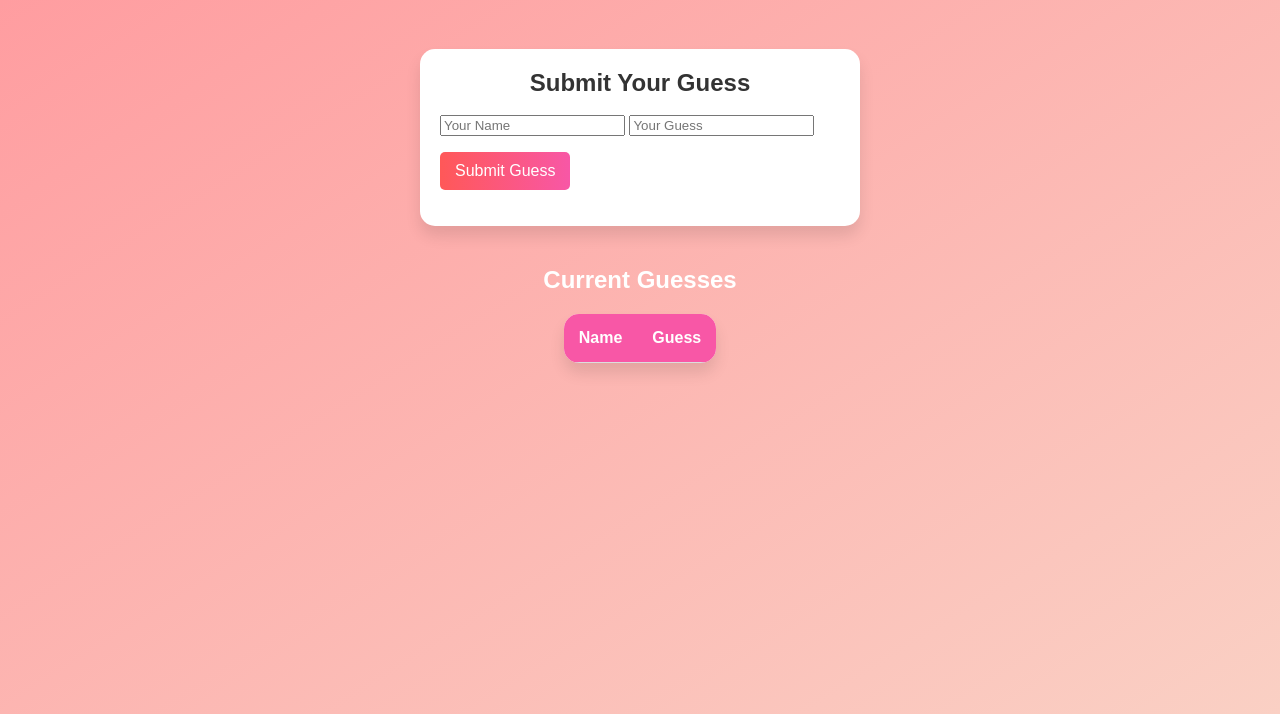
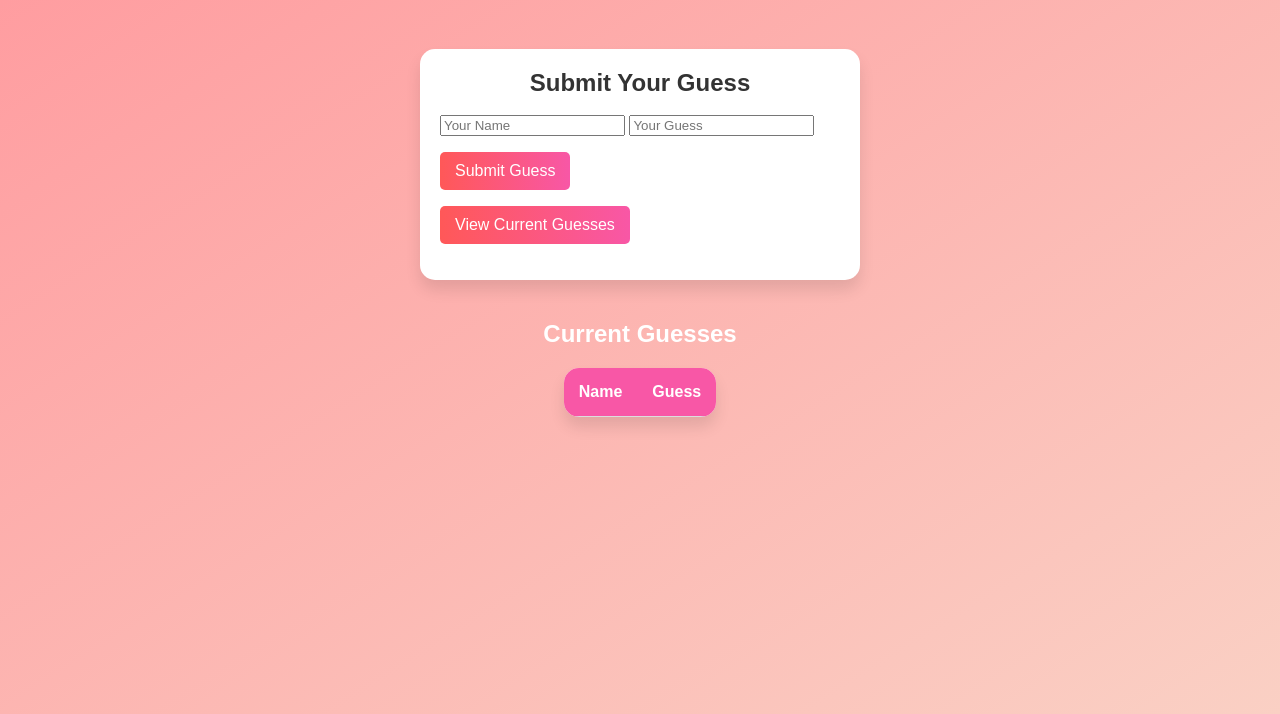
Before and after one commit to armanot/tekakacang, a plain HTML site: page index.html in a window 1280 px wide. Shown: the part 86-800 px from the top of the page. Drawn offline with Linux system fonts and the light colour scheme; no server answers.

Commit message:
update view current guesses

```diff
--- a/index.html
+++ b/index.html
@@ -18,7 +18,8 @@
             <input type="text" id="name" placeholder="Your Name" required>
             <input type="number" id="guess" placeholder="Your Guess" required>
             <p>
-            <button type="submit" class="btn">Submit Guess</button>
+            <button type="submit" class="btn">Submit Guess</button><P>
+            <button type="button" id="viewGuessesButton" class="btn btn-primary">View Current Guesses</button>
         </form>
 
         <!-- Search for a specific guess -->
--- a/js/bg.js
+++ b/js/bg.js
@@ -44,6 +44,7 @@ function updateTable() {
     fetch(`${API_URL}/guesses`)
         .then((response) => response.json())
         .then((data) => {
+            console.log('Fetched data:', data); // For debugging
             const tbody = document.querySelector('#guessTable tbody');
             tbody.innerHTML = ''; // Clear previous data
 
@@ -106,7 +107,8 @@ function deleteGuess(id) {
 
 // Attach event listeners
 document.getElementById('guessForm').addEventListener('submit', submitGuess);
-document.getElementById('searchButton').addEventListener('click', searchGuess);
+// document.getElementById('searchButton').addEventListener('click', searchGuess);
+document.getElementById('viewGuessesButton').addEventListener('click', updateTable);
 
 // Initial load of all guesses
 updateTable();
```
